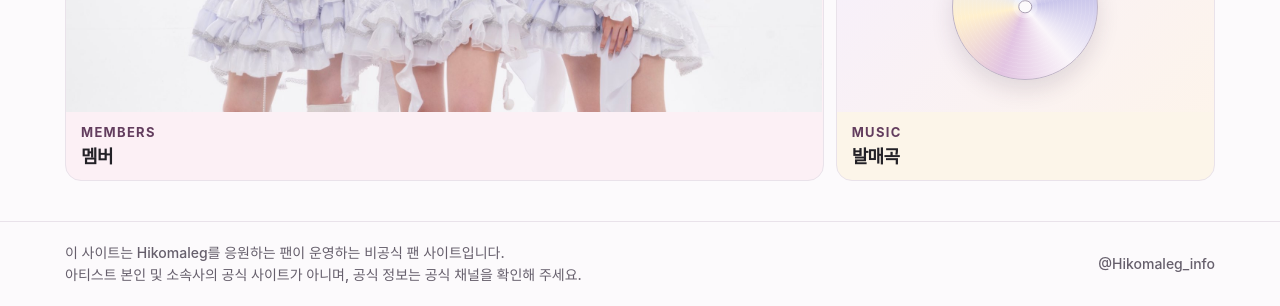
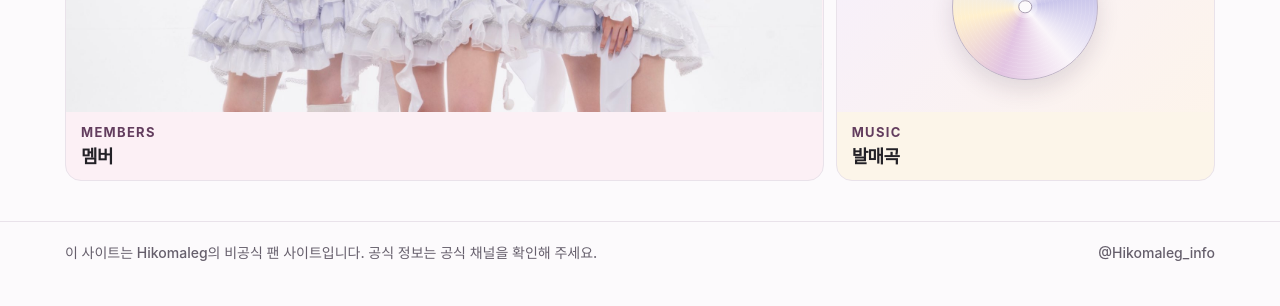
Before and after one commit to gysim-dev/maleg_log, a plain HTML site: page dist/index.html in a window 1280 px wide. Shown: the part 671-977 px from the top of the page. After the commit the page ends 955 px from the top, so only its background shows below. Drawn offline with Linux system fonts and the light colour scheme; a web font is replaced by a local one.

Commit message:
Shorten unofficial fan site footer

```diff
--- a/dist/index.html
+++ b/dist/index.html
@@ -126,7 +126,7 @@ h1,.tile-label strong,.video-info h2{letter-spacing:-.035em}
 </div></div></section>
 </main>
 <dialog id="video-dialog" class="video-dialog" aria-labelledby="video-dialog-title"><div class="video-dialog-header"><h2 id="video-dialog-title">직캠 재생</h2><form method="dialog"><button class="video-dialog-close" autofocus>닫기</button></form></div><iframe id="video-dialog-player" title="YouTube 직캠 플레이어" referrerpolicy="strict-origin-when-cross-origin" allow="autoplay; encrypted-media; picture-in-picture; fullscreen" allowfullscreen></iframe><p class="video-dialog-actions"><a id="video-dialog-source" target="_blank" rel="noopener">YouTube에서 보기</a></p></dialog>
-<footer><div class="wrap split"><span>이 사이트는 Hikomaleg를 응원하는 팬이 운영하는 비공식 팬 사이트입니다.<br>아티스트 본인 및 소속사의 공식 사이트가 아니며, 공식 정보는 공식 채널을 확인해 주세요.</span><a href="https://x.com/Hikomaleg_info">@Hikomaleg_info</a></div></footer>
+<footer><div class="wrap split"><span>이 사이트는 Hikomaleg의 비공식 팬 사이트입니다. 공식 정보는 공식 채널을 확인해 주세요.</span><a href="https://x.com/Hikomaleg_info">@Hikomaleg_info</a></div></footer>
 <script>
 const panels = [...document.querySelectorAll('[data-panel]')];
 const home = document.getElementById('home');
```
